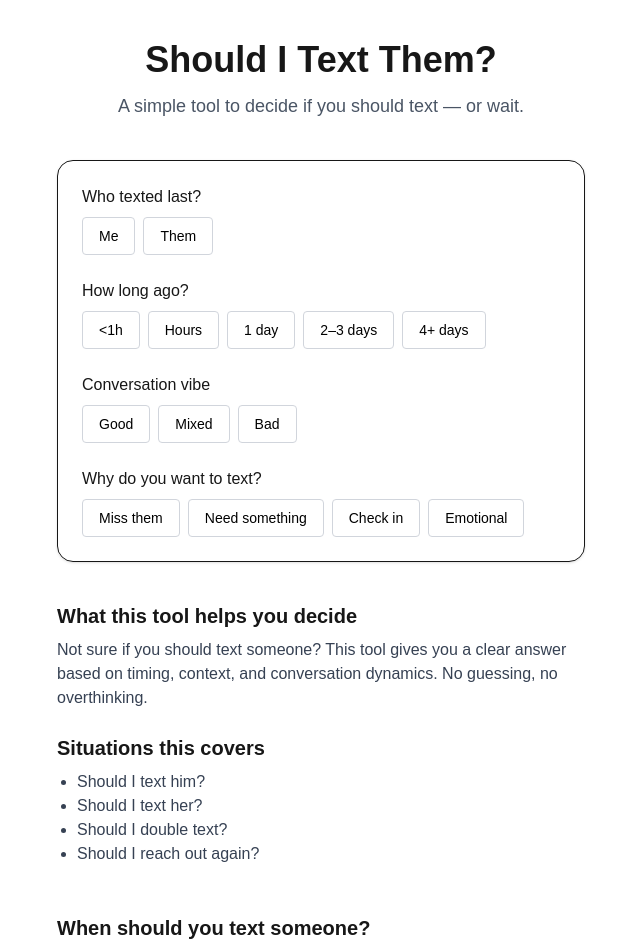
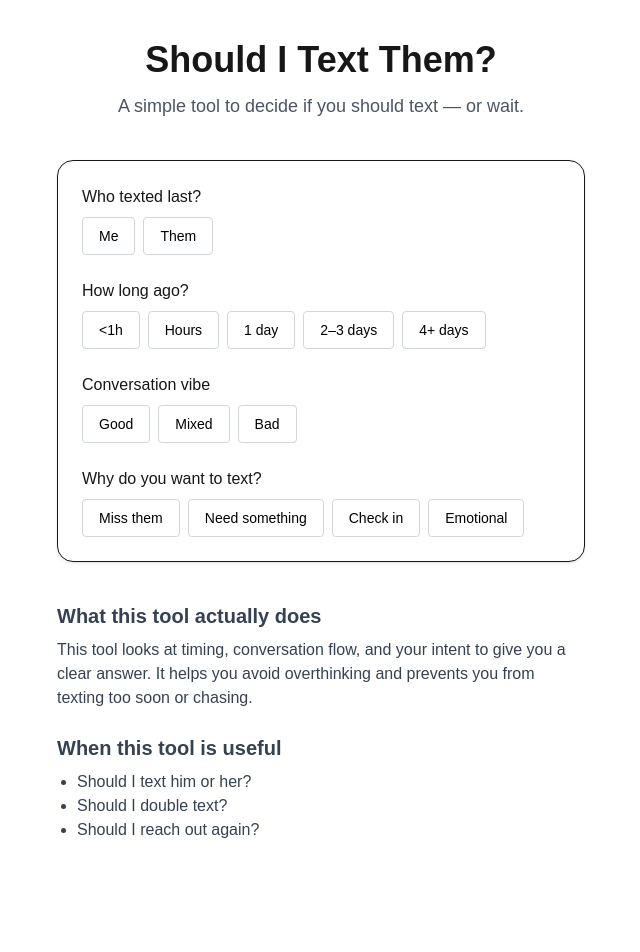
Before and after one commit to bosmeel/shouldido, a Next.js app: page / in a window 1280 px wide. Shown: the top 952 px of the page, without its empty margins (319-959 px from the left). After the commit the page ends 882 px from the top, so only its background shows below. Built offline with nearby package versions, Linux system fonts and the light colour scheme.

Commit message:
focus on single tool remove misleading structure

```diff
--- a/app/page.tsx
+++ b/app/page.tsx
@@ -1,5 +1,4 @@
 import DecisionTool from "./components/DecisionTool";
-import SeoBlock from "./components/SeoBlock";
 
 export default function Page() {
   return (
@@ -19,26 +18,25 @@ export default function Page() {
         <DecisionTool />
       </section>
 
-      <section className="space-y-6">
+      <section className="space-y-6 text-gray-700">
 
         <div>
           <h2 className="text-xl font-semibold mb-2">
-            What this tool helps you decide
+            What this tool actually does
           </h2>
 
-          <p className="text-gray-700">
-            Not sure if you should text someone? This tool gives you a clear answer based on timing, context, and conversation dynamics. No guessing, no overthinking.
+          <p>
+            This tool looks at timing, conversation flow, and your intent to give you a clear answer. It helps you avoid overthinking and prevents you from texting too soon or chasing.
           </p>
         </div>
 
         <div>
           <h2 className="text-xl font-semibold mb-2">
-            Situations this covers
+            When this tool is useful
           </h2>
 
-          <ul className="list-disc ml-5 text-gray-700">
-            <li>Should I text him?</li>
-            <li>Should I text her?</li>
+          <ul className="list-disc ml-5">
+            <li>Should I text him or her?</li>
             <li>Should I double text?</li>
             <li>Should I reach out again?</li>
           </ul>
@@ -46,8 +44,6 @@ export default function Page() {
 
       </section>
 
-      <SeoBlock title="When should you text someone?" />
-
     </main>
   );
 }
```
